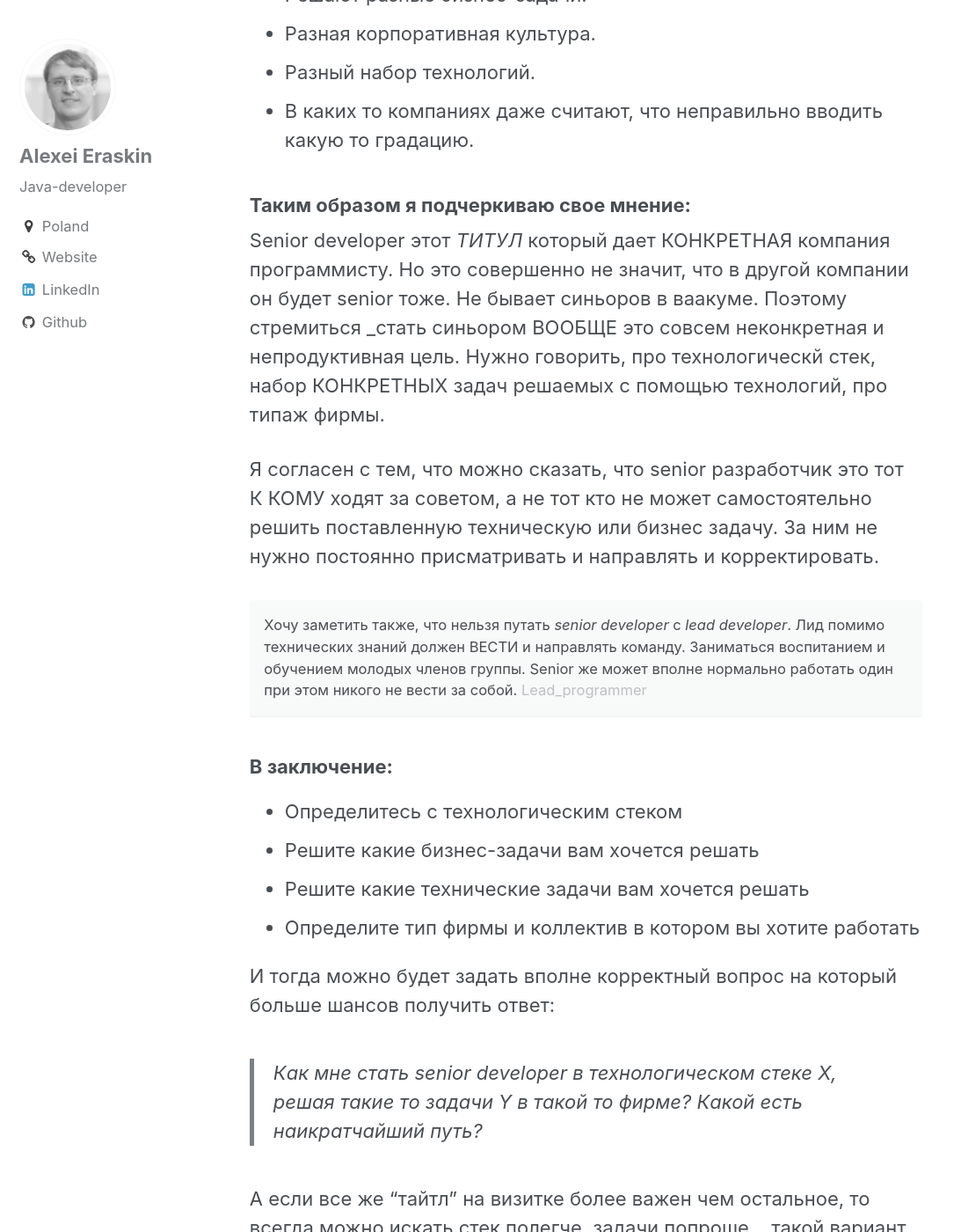
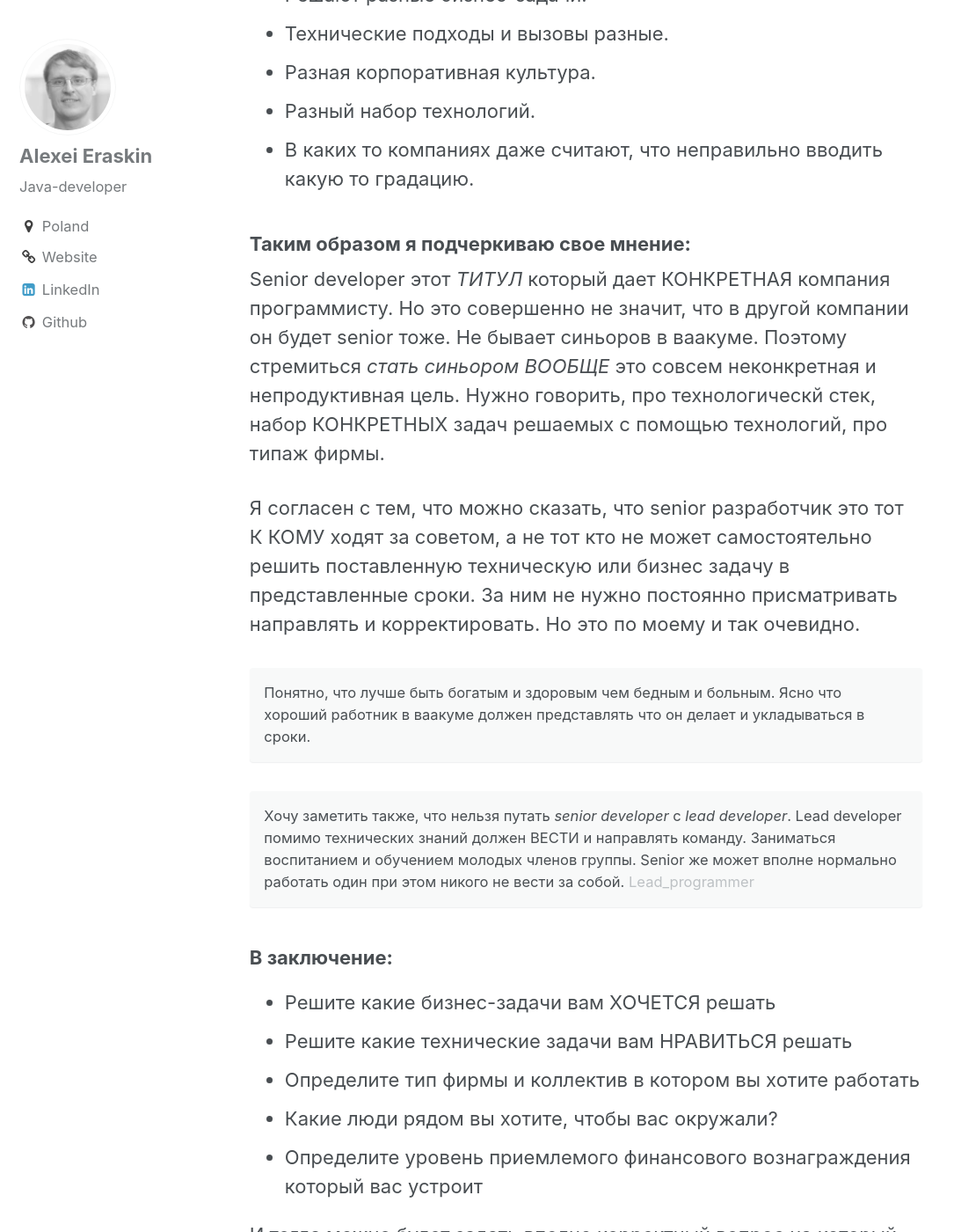
Before and after one commit to smartcoderteam/smartcoderteam.github.io, a Jekyll site: the page built from _posts/2016-11-06-what-is-senior-software-dev-and-my-5-cents-on-it.md, in a window 1280 px wide and 1400 px high, scrolled down 2040 px. Shown: the whole window at 88% size, without its empty margins (0-1085 px from the left). Built offline with Jekyll 4.4.1, drawn with Linux system fonts in a browser that asks for light colours; comment, search, counter and statistics services are not loaded; some of the changed text lies outside the part shown.

Commit message:
Update 2016-11-06-what-is-senior-software-dev-and-my-5-cents-on-it.md

```diff
--- a/_posts/2016-11-06-what-is-senior-software-dev-and-my-5-cents-on-it.md
+++ b/_posts/2016-11-06-what-is-senior-software-dev-and-my-5-cents-on-it.md
@@ -47,6 +47,7 @@ tags:
 
  * Компании разные.
  * Решают разные бизнес-задачи.
+ * Технические подходы и вызовы разные.
  * Разная корпоративная культура.
  * Разный набор технологий.
  * В каких то компаниях даже считают, что неправильно вводить какую то градацию.
@@ -55,32 +56,38 @@ tags:
 
 Senior developer этот _ТИТУЛ_ который дает КОНКРЕТНАЯ компания программисту.
 Но это совершенно не значит, что в другой компании он будет senior тоже. Не бывает синьоров в ваакуме.
-Поэтому стремиться _стать синьором ВООБЩЕ это совсем неконкретная и непродуктивная цель.
+Поэтому стремиться _стать синьором ВООБЩЕ_ это совсем неконкретная и непродуктивная цель.
 Нужно говорить, про технологическй стек, набор КОНКРЕТНЫХ задач решаемых с помощью технологий, про типаж
 фирмы.
 
 Я согласен с тем, что можно сказать, что senior разработчик это тот К КОМУ ходят за советом, а не тот
-кто не может самостоятельно решить поставленную техническую или бизнес задачу.
-За ним не нужно постоянно присматривать и направлять и корректировать.
+кто не может самостоятельно решить поставленную техническую или бизнес задачу в представленные сроки.
+За ним не нужно постоянно присматривать направлять и корректировать. Но это по моему и так очевидно.
 
-Хочу заметить также, что нельзя путать _senior_ _developer_ с _lead_ _developer_. Лид помимо технических знаний должен
+Понятно, что лучше быть богатым и здоровым чем бедным и больным.
+Ясно что хороший работник в ваакуме должен представлять что он делает и укладываться в сроки.
+{: .notice}
+
+Хочу заметить также, что нельзя путать _senior_ _developer_ с _lead_ _developer_. Lead developer помимо технических знаний должен
 ВЕСТИ и направлять команду. Заниматься воспитанием и обучением молодых членов группы. Senior же может вполне нормально работать
 один при этом никого не вести за собой.
 [Lead_programmer](https://en.wikipedia.org/wiki/Lead_programmer)
 {: .notice}
 
 ### В заключение:
- * Определитесь с технологическим стеком
- * Решите какие бизнес-задачи вам хочется решать
- * Решите какие технические задачи вам хочется решать
+ * Решите какие бизнес-задачи вам ХОЧЕТСЯ решать
+ * Решите какие технические задачи вам НРАВИТЬСЯ решать
  * Определите тип фирмы и коллектив в котором вы хотите работать
+ * Какие люди рядом вы хотите, чтобы вас окружали?
+ * Определите уровень приемлемого финансового вознаграждения который вас устроит
 
  И тогда можно будет задать вполне корректный вопрос на который больше шансов получить ответ:
 
- > Как мне стать senior developer в технологическом стеке X, решая такие то задачи Y в такой то фирме?
+ > Как мне найти работу в технологическом стеке X, решая такие то задачи Y в такой то фирме Z?
+   При этом чтобы мне платили 100500 и меня окружали милые люди вокруг.
    Какой есть наикратчайший путь?
 
-А если все же "тайтл" на визитке более важен чем остальное, то всегда можно искать стек полегче, задачи попроще... такой вариант тоже вполне имеет право на жизнь. И ничего в этом плохого нет. Зарплаты на рынке устанавливаются скорее для синьоров в ваакуме. Иметь больше денег и меньше вкалывать это нормально :)
+Если вам предложат вакансию которая вас полностью устроит, то какая вам разница, что написано у вас на визитке?!
 
 Существуют также попытки как то формализовать уровень умения программистов и выделить какие то общие закономерности.
 Я думаю вам будет интересно взлянуть на эту популярную табличку и сравнить ваши знания:
```
